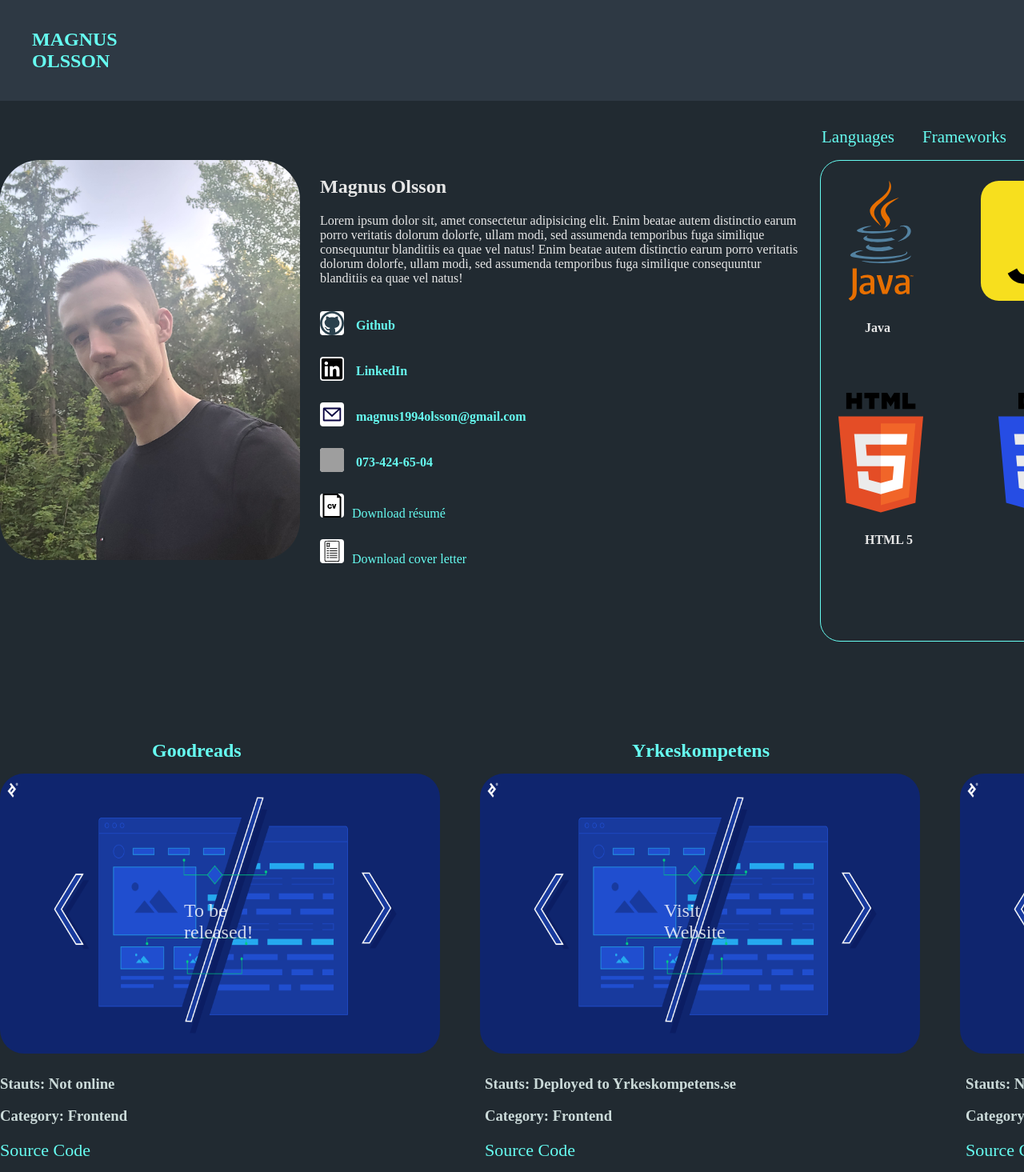
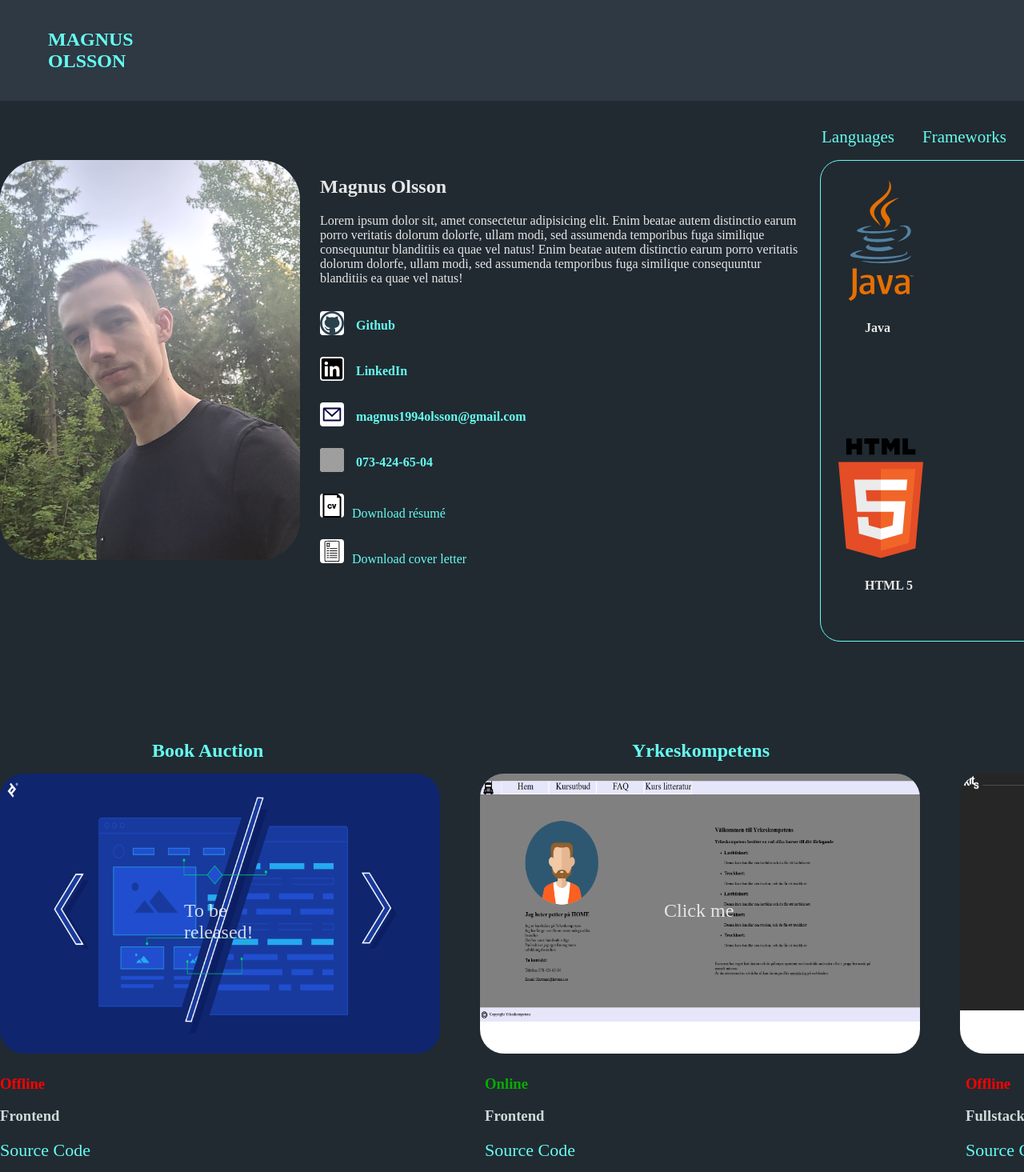
Before and after one commit to CodeMagnus1994/Magnus-Olsson-portfolio, a React (Vite) app: page / in a window 1280 px wide. Shown: the top 1465 px of the page at 80% size. Built offline with nearby package versions, Linux system fonts and the light colour scheme; grey boxes are pictures that could not be loaded.

Commit message:
added project pictures and changed titles

```diff
--- a/src/App.jsx
+++ b/src/App.jsx
@@ -2,19 +2,16 @@ import { useRef } from "react";
 import Header from "./components/Header";
 import About from "./components/About";
 import Projects from "./components/Projects";
-import Contact from "./components/Contact";
 
 function App() {
   const aboutRef = useRef(null);
   const projectsRef = useRef(null);
-  const constactRef = useRef(null);
 
   return (
     <div>
       <Header
         scrollToAbout={() => aboutRef.current.scrollIntoView({ behavior: "smooth" })}
         scrollToProjects={() => projectsRef.current.scrollIntoView({ behavior: "smooth" })}
-        scrollToContact={() => constactRef.current.scrollIntoView({behavior: "smooth"})}
       />
 
     <div ref={aboutRef}>
@@ -25,10 +22,6 @@ function App() {
         <Projects />
       </div>
 
-      <div ref={constactRef}>
-        <Contact />
-      </div>
-
     </div>
   );
 }
--- a/src/components/About.jsx
+++ b/src/components/About.jsx
@@ -119,11 +119,11 @@ function About() {
           </div>
           <div>
             <img className='skill-images' src="src/tech-images/javascript.svg" alt="typescript"/>
-            <h4 style={{marginLeft: "55px"}}>Javascript</h4>
+            <h4 style={{marginLeft: "40px"}}>Javascript</h4>
           </div>
           <div>
             <img className='skill-images' src="src/tech-images/typescript-svgrepo-com.svg" alt="typescript"/>
-            <h4 style={{marginLeft: "55px"}}>Typescript</h4>
+            <h4 style={{marginLeft: "40px"}}>Typescript</h4>
           </div>
           <div>
             <img className='skill-images' src="src/tech-images/html-5.svg" alt="html"/>
@@ -147,11 +147,11 @@ function About() {
         <div class="tech-images">
             <div>
               <img style={{height: "130px", width: "150px", marginTop: "25px"}} className='skill-images' src="src/tech-images/spring.svg" alt="Spring Boot"/>
-              <h4 style={{marginLeft: "55px"}}>Spring Boot</h4>
+              <h4 style={{marginLeft: "33px"}}>Spring Boot</h4>
             </div>
             <div>
                <img className='skill-images' src="src/tech-images/react-js.svg" alt="React JS"/>
-               <h4 style={{marginLeft: "55px"}}>React JS</h4>
+               <h4 style={{marginLeft: "50px"}}>React JS</h4>
             </div>
         </div>
         </motion.div>
--- a/src/components/Contact.jsx
+++ /dev/null
@@ -1,9 +0,0 @@
-import React from 'react'
-
-function Contact() {
-  return (
-    <div id="contact-layout">Contact</div>
-  )
-}
-
-export default Contact
--- a/src/components/Header.jsx
+++ b/src/components/Header.jsx
@@ -1,11 +1,10 @@
-function Header({ scrollToAbout, scrollToContact, scrollToProjects }) {
+function Header({ scrollToAbout, scrollToProjects }) {
   return (
     <nav id="navbar">
       <ul id="header-layout">
         <li id="navbar-name"><h2>MAGNUS OLSSON</h2></li>
         <li><button className="navbar-button" onClick={scrollToAbout}>About</button></li>
         <li><button className="navbar-button" onClick={scrollToProjects}>Projects</button></li>
-        <li><button className="navbar-button" onClick={scrollToContact}>Contact</button></li>
       </ul>
     </nav>
   );
--- a/src/components/Projects.jsx
+++ b/src/components/Projects.jsx
@@ -5,7 +5,7 @@ function Projects() {
     <div id="projects-layout">
       <div id="project-container-upper">
         <section className='project-section'>
-          <h1 style={{position: 'relative', left: '190px'}} className='project-section-title'>Goodreads</h1>
+          <h1 style={{position: 'relative', left: '190px', width: "150px"}} className='project-section-title'>Book Auction</h1>
           <a className='image-link-attribute' alt="Kollicon-github-source-code" target="_blank"rel="noopener noreferrer">
           <img className='project-image' src="src/images/project.png" alt="project"/>
           <p className="image-click-paragraph">To be released!</p>
@@ -14,37 +14,36 @@ function Projects() {
           <section className='project-section'>
           <h1 style={{position: 'relative', left: "190px"}} className='project-section-title'>Yrkeskompetens</h1>
           <a className='image-link-attribute' href='https://github.com/CodeMagnus1994/yrkeskunskaper' alt="yrkeskompetens-live" target="_blank"rel="noopener noreferrer">
-          <img className='project-image' src="src/images/project.png" alt="project"/>
-          <p className="image-click-paragraph">Visit Website</p>
+          <img className='project-image' src="src/images/yrkeskompetens.png" alt="project-yrkeskompetens"/>
+          <p className="image-click-paragraph">Click me</p>
           </a>
         </section>
           <section className='project-section'>
           <h1 className='project-section-title'>Kollicon</h1>
           <a className='image-link-attribute' href='https://github.com/CodeMagnus1994/KOLLiCon' alt="github-kollicon" target="_blank"rel="noopener noreferrer">
-          <img className='project-image' src="src/images/project.png" alt="project"/>
-          <p className="image-click-paragraph">Visit Github</p>
+          <img className='project-image' src="src/images/kollicon.png" alt="project"/>
+          <p className="image-click-paragraph">Click me</p>
           </a>
         </section>
        </div>
 
        <div id="project-container-lower">
         <section className="lower-section">
-          <h3 className='project-lower-text'>Stauts: Not online</h3>
-          <h3 className='project-lower-text'>Category: Frontend</h3>
+          <h3 style={{color: "red"}} className='project-lower-text'>Offline</h3>
+          <h3 className='project-lower-text'>Frontend</h3>
           <a className='source-code-link'  alt="Github-yrkeskompetens">Source Code</a>
           <div className='project-tech-list'>
             <ul className='project-lower-tech-list'>
           </ul>
           </div>
           <div className='project-description'>
-            <h2>Goodreads:</h2>
             <p>No description available.</p>
           </div>
         </section>
 
        <section style={{position: 'relative', right: "344px"}} className="lower-section">
-          <h3 className='project-lower-text'>Stauts: Deployed to Yrkeskompetens.se</h3>
-          <h3 className='project-lower-text'>Category: Frontend</h3>
+          <h3 style={{color: "rgb(9, 170, 4)"}} className='project-lower-text'>Online</h3>
+          <h3 className='project-lower-text'>Frontend</h3>
           <a className='source-code-link' href='https://github.com/CodeMagnus1994/yrkeskunskaper' alt="github-yrkeskompetens" target="_blank"rel="noopener noreferrer">Source Code</a>
           <div className='project-tech-list'>
             <ul className='project-lower-tech-list'>
@@ -55,7 +54,6 @@ function Projects() {
           </ul>
           </div>
           <div className='project-description'>
-            <h2>Yrkeskompetens:</h2>
             <p>Lorem ipsum dolor sit amet consectetur adipisicing elit.
               Illo, nobis cumque iusto eius earum, repudiandae exercitationem
               ad aliquam fugiat impedit, cum deserunt!
@@ -64,8 +62,8 @@ function Projects() {
         </section>
 
        <section style={{position: 'relative', right: "693px"}} className="lower-section">
-          <h3 className='project-lower-text'>Stauts: Not online</h3>
-          <h3 className='project-lower-text'>Category: Fullstack</h3>
+          <h3 style={{color: "red"}} className='project-lower-text'>Offline</h3>
+          <h3 className='project-lower-text'>Fullstack</h3>
           <a className='source-code-link' href='https://github.com/CodeMagnus1994/KOLLiCon' alt="github-kollicon" target="_blank"rel="noopener noreferrer">Source Code</a>
           <div className='project-tech-list'>
             <ul className='project-lower-tech-list'>
@@ -78,7 +76,6 @@ function Projects() {
           </ul>
           </div>
           <div className='project-description'>
-            <h2>Yrkeskompetens:</h2>
             <p>Lorem ipsum dolor sit amet consectetur adipisicing elit.
               Illo, nobis cumque iusto eius earum, repudiandae exercitationem
               ad aliquam fugiat impedit, cum deserunt!
--- a/src/index.css
+++ b/src/index.css
@@ -16,7 +16,7 @@ html {
   display: flex;
   gap: 5px;
   list-style: none;
-  margin-left: 1250px;
+  margin-left: 1400px;
 }
 
 #navbar {
@@ -28,7 +28,7 @@ html {
 
 #navbar-name {
   position: relative;
-  right: 1250px;
+  right: 1380px;
   color: #66fcf1;
 }
 
@@ -125,7 +125,7 @@ html {
 
 .tech-images {
   display: grid;
-  gap: 50px;
+  gap: 25%;
   grid-template-columns: repeat(3, 1fr);
   align-items: center;
   justify-items: center;
@@ -399,12 +399,3 @@ html {
 .source-code-link:hover {
   color: white;
 }
-
- {
-  /*CONTACT*/
-}
-
-#contact-layout {
-  width: 100%;
-  height: 100vh;
-}
```
Also changed, not shown: src/components/PreviousExperience.jsx (deleted), src/images/kollicon.png (added), src/images/yrkeskompetens.png (added).
